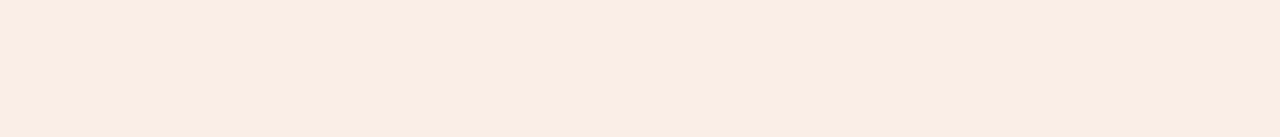
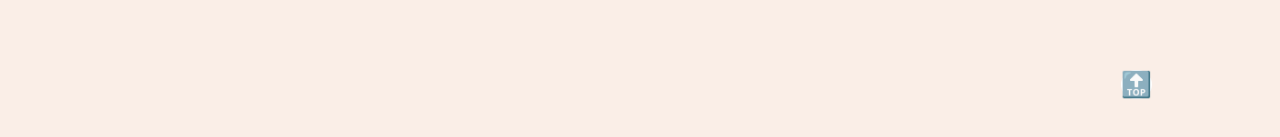
Before and after one commit to wesbin/playground, a Vue app in the folder front/: page /Comics/1 in a window 1280 px wide. Before the commit this address had no page. Shown: the part 661-798 px from the top of the page. Built offline with nearby package versions, Linux system fonts and the light colour scheme; a web font is replaced by a local one.

Commit message:
1. ThumbnailPost.vue 에서 각 화면으로 분기를 시키는 예쁜 방법을 고민해야 한다. 2.  FloatTopButton.vue 작업 완료

```diff
--- a/front/src/components/board/Board.vue
+++ b/front/src/components/board/Board.vue
@@ -1,5 +1,3 @@
-<!-- todo ThumbnailPost 10개 이상인 경우 처리 -->
-
 <script setup>
 import ThumbnailPost from '@/components/post/ThumbnailPost';
 import Tab from '@/components/board/Tab';
@@ -34,6 +32,7 @@ const clickTab = (index) => {
       </Tab>
     </div>
     <div class="post-section">
+      <!-- todo ThumbnailPost 10개 이상인 경우 처리 -->
       <ThumbnailPost
         v-for="(post, index) in tabs[selectedTabIndex].posts"
         :key="index"
--- /dev/null
+++ b/front/src/components/common/FloatTopButton.vue
@@ -0,0 +1,27 @@
+<script setup>
+const clickTopButton = () => {
+  window.scrollTo(0, 0)
+}
+</script>
+
+<template>
+  <div
+    class="top-button"
+    @click="clickTopButton"
+  >
+    🔝
+  </div>
+</template>
+
+<style scoped>
+.top-button {
+  position: fixed;
+  bottom: 5%;
+  right: 10%;
+  background-color: white;
+  user-select: none;
+  cursor: pointer;
+  font-size: 25px;
+  border-radius: 25px;
+}
+</style>
--- a/front/src/components/main/Main.vue
+++ b/front/src/components/main/Main.vue
@@ -1,5 +1,3 @@
-<!-- todo Board 한줄과 두줄 ThumbnailPost 크기 처리 -->
-
 <script setup>
 import Board from '@/components/board/Board';
 
@@ -83,6 +81,7 @@ const recentViewBoard = [
       <Board :tabs="recentViewBoard"></Board>
     </section>
     <section class="board-section">
+      <!-- todo Board 한줄과 두줄 ThumbnailPost 크기 처리 -->
       <Board :tabs="recentViewBoard"></Board>
       <Board :tabs="recentViewBoard"></Board>
     </section>
--- a/front/src/components/post/ComicPost.vue
+++ b/front/src/components/post/ComicPost.vue
@@ -1,11 +1,15 @@
 <script setup>
+import {useRoute} from 'vue-router';
+import FloatTopButton from '@/components/common/FloatTopButton';
 
+const route = useRoute();
 </script>
 
 <template>
-  <div>
-    ComicPost
+  <div style="height: 20000px">
+    {{ route.params.title }}
   </div>
+  <FloatTopButton></FloatTopButton>
 </template>
 
 <style lang="scss" scoped>
--- a/front/src/components/post/ThumbnailPost.vue
+++ b/front/src/components/post/ThumbnailPost.vue
@@ -1,14 +1,25 @@
 <script setup>
+import {useRouter} from 'vue-router';
+
 const props = defineProps({
   post: {
     required: true,
     type: Object,
   }
 })
+
+const router = useRouter()
+// todo path 를 변수로서 동작하게끔 만들어야 한다.
+const clickThumbnail = () => {
+  router.push(`/Comics/${props.post.title}`)
+}
 </script>
 
 <template>
-  <div class="post">
+  <div
+    class="post"
+    @click="clickThumbnail"
+  >
     Image
     <div class="post-title">
       {{ post.title }}
--- a/front/src/router/index.js
+++ b/front/src/router/index.js
@@ -4,18 +4,28 @@ const routes = [
   {
     path: '/',
     name: 'Main',
-    component: () => import('@/components/main/Main')
+    component: () => import('@/components/main/Main'),
   },
   {
     path: '/Comics',
     name: 'Comics',
-    component: () => import('@/components/main/Comics')
+    component: () => import('@/components/main/Comics'),
+  },
+  {
+    path: '/Comics/:title',
+    name: 'ComicPost',
+    component: () => import('@/components/post/ComicPost'),
   },
   {
     path: '/Music',
     name: 'Music',
-    component: () => import('@/components/main/Music')
-  }
+    component: () => import('@/components/main/Music'),
+  },
+  {
+    path: '/PostDetail',
+    name: 'PostDetail',
+    component: () => import('@/components/post/PostDetail'),
+  },
 ]
 
 export default createRouter({
```
